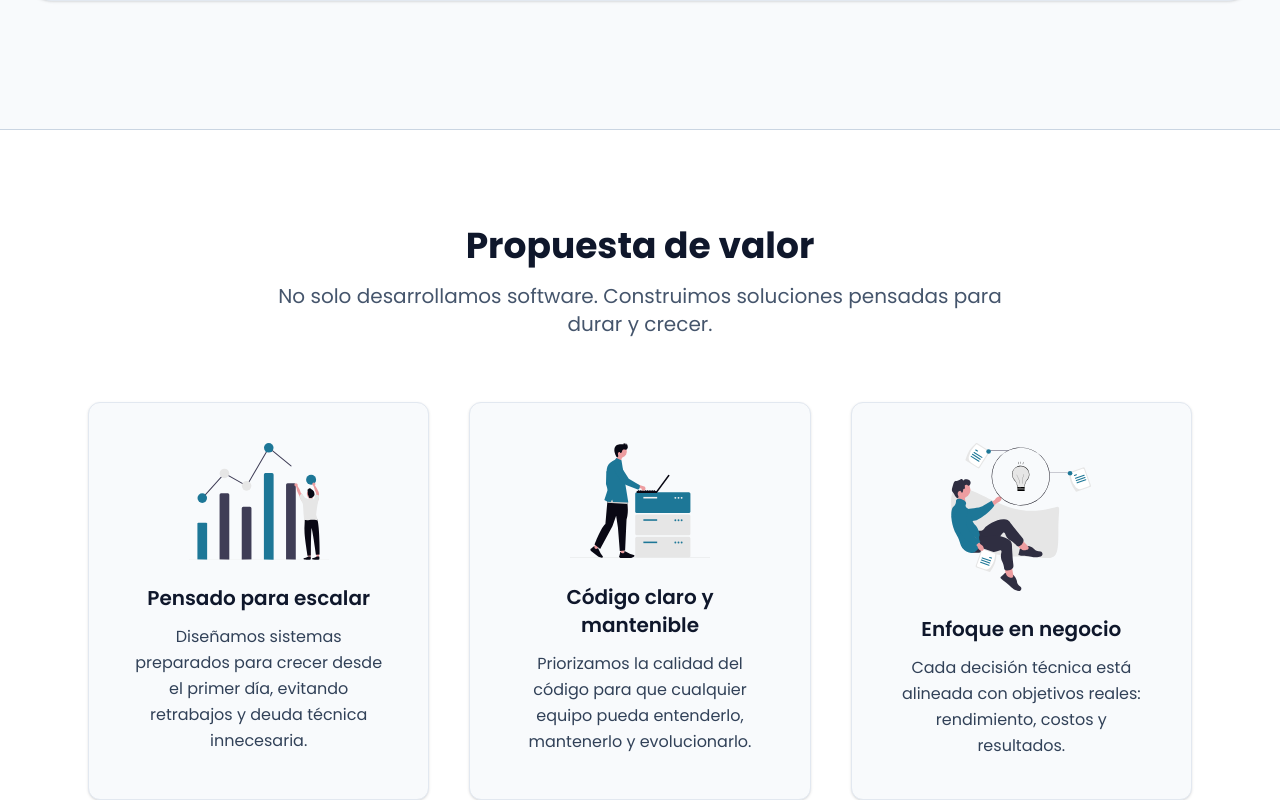
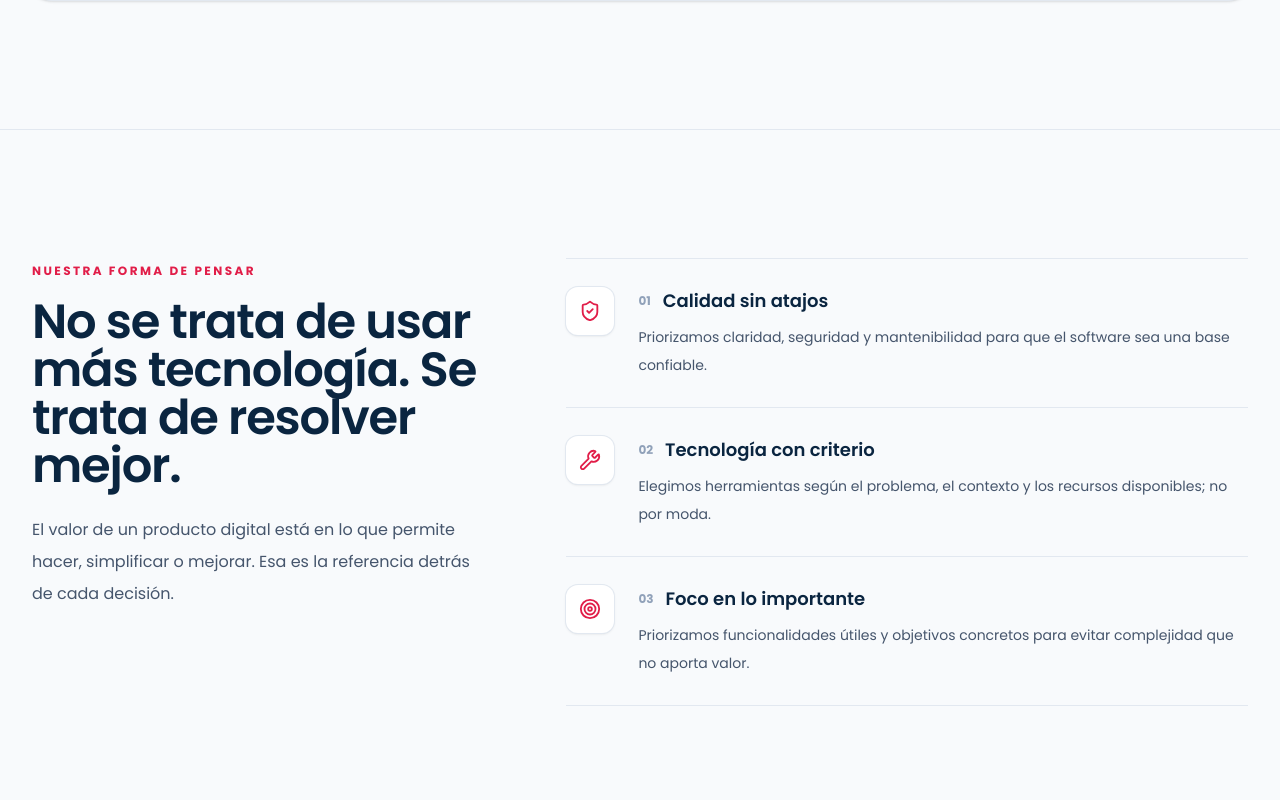
Before and after one commit to Elio-Nicolas/landing-io-red, a Next.js app: page / in a window 1280 px wide. Shown: the part 3804-4604 px from the top of the page. Built offline with nearby package versions, Linux system fonts and the light colour scheme.

Commit message:
Refresh IORed principles and value proposition

```diff
--- a/components/ValueProposition.tsx
+++ b/components/ValueProposition.tsx
@@ -1,95 +1,30 @@
-import Image from "next/image";
+import { ShieldCheck, Wrench, Target } from "lucide-react";
+
+const principles = [
+  { icon: ShieldCheck, title: "Calidad sin atajos", text: "Priorizamos claridad, seguridad y mantenibilidad para que el software sea una base confiable." },
+  { icon: Wrench, title: "Tecnología con criterio", text: "Elegimos herramientas según el problema, el contexto y los recursos disponibles; no por moda." },
+  { icon: Target, title: "Foco en lo importante", text: "Priorizamos funcionalidades útiles y objetivos concretos para evitar complejidad que no aporta valor." },
+];
 
 export default function ValueProposition() {
   return (
-    <section className="w-full bg-white py-24 border-t border-slate-300">
-      <div className="max-w-6xl mx-auto px-6">
-        {/* Título */}
-        <div className="text-center mb-16">
-          <h2 className="text-3xl md:text-4xl font-bold mb-4 text-slate-900">
-            Propuesta de valor
-          </h2>
-          <p className="text-lg md:text-xl text-slate-600 max-w-3xl mx-auto">
-            No solo desarrollamos software. Construimos soluciones pensadas para durar y crecer.
-          </p>
+    <section id="approach" className="border-t border-slate-200 bg-[#F8FAFC] px-5 py-24 md:px-8 md:py-32">
+      <div className="mx-auto grid max-w-7xl gap-12 lg:grid-cols-[0.8fr_1.2fr] lg:gap-20">
+        <div>
+          <span className="text-xs font-bold uppercase tracking-[0.2em] text-[#E11D48]">Nuestra forma de pensar</span>
+          <h2 className="mt-4 text-3xl font-semibold tracking-tight text-[#0A2540] sm:text-4xl md:text-5xl">No se trata de usar más tecnología. Se trata de resolver mejor.</h2>
+          <p className="mt-6 text-base leading-8 text-slate-600">El valor de un producto digital está en lo que permite hacer, simplificar o mejorar. Esa es la referencia detrás de cada decisión.</p>
         </div>
-
-        {/* Cards */}
-        <div className="grid grid-cols-1 md:grid-cols-3 gap-10">
-
-          {/* CARD 1 */}
-          <div className="group bg-slate-50 p-10 rounded-xl border border-slate-200
-                          shadow-sm transform transition-all duration-300 ease-out
-                          hover:-translate-y-2 hover:shadow-lg">
-            <div className="flex flex-col items-center text-center">
-
-              <Image
-                src="/enfocado.svg"   // IMAGEN
-                alt="Pensado para escalar"
-                width={140}
-                height={140}
-                className="object-contain mb-6 transition-transform duration-300 group-hover:scale-105"
-              />
-
-              <h3 className="text-xl font-semibold text-slate-900 mb-3">
-                Pensado para escalar
-              </h3>
-              <p className="text-slate-700 leading-relaxed">
-                Diseñamos sistemas preparados para crecer desde el primer día,
-                evitando retrabajos y deuda técnica innecesaria.
-              </p>
-            </div>
-          </div>
-
-          {/* CARD 2 */}
-          <div className="group bg-slate-50 p-10 rounded-xl border border-slate-200
-                          shadow-sm transform transition-all duration-300 ease-out
-                          hover:-translate-y-2 hover:shadow-lg">
-            <div className="flex flex-col items-center text-center">
-
-              <Image
-                src="/mantenible.svg"   // ← CAMBIAR IMAGEN
-                alt="Código claro y mantenible"
-                width={140}
-                height={140}
-                className="object-contain mb-6 transition-transform duration-300 group-hover:scale-105"
-              />
-
-              <h3 className="text-xl font-semibold text-slate-900 mb-3">
-                Código claro y mantenible
-              </h3>
-              <p className="text-slate-700 leading-relaxed">
-                Priorizamos la calidad del código para que cualquier equipo pueda
-                entenderlo, mantenerlo y evolucionarlo.
-              </p>
-            </div>
-          </div>
-
-          {/* CARD 3 */}
-          <div className="group bg-slate-50 p-10 rounded-xl border border-slate-200
-                          shadow-sm transform transition-all duration-300 ease-out
-                          hover:-translate-y-2 hover:shadow-lg">
-            <div className="flex flex-col items-center text-center">
-
-              {/* IMAGEN → elegís vos */}
-              <Image
-                src="/escalar.svg"   // ← CAMBIAR IMAGEN
-                alt="Enfoque en negocio"
-                width={140}
-                height={140}
-                className="object-contain mb-6 transition-transform duration-300 group-hover:scale-105"
-              />
-
-              <h3 className="text-xl font-semibold text-slate-900 mb-3">
-                Enfoque en negocio
-              </h3>
-              <p className="text-slate-700 leading-relaxed">
-                Cada decisión técnica está alineada con objetivos reales:
-                rendimiento, costos y resultados.
-              </p>
-            </div>
-          </div>
-
+        <div className="divide-y divide-slate-200 border-y border-slate-200">
+          {principles.map(({ icon: Icon, title, text }, index) => (
+            <article key={title} className="grid gap-4 py-7 sm:grid-cols-[52px_1fr] sm:gap-5">
+              <span className="flex h-12 w-12 items-center justify-center rounded-xl bg-white text-[#E11D48] shadow-sm ring-1 ring-slate-200"><Icon size={22} /></span>
+              <div>
+                <div className="flex items-center gap-3"><span className="text-xs font-bold tabular-nums text-slate-400">0{index + 1}</span><h3 className="text-lg font-semibold text-[#0A2540]">{title}</h3></div>
+                <p className="mt-2 text-sm leading-7 text-slate-600">{text}</p>
+              </div>
+            </article>
+          ))}
         </div>
       </div>
     </section>
```
